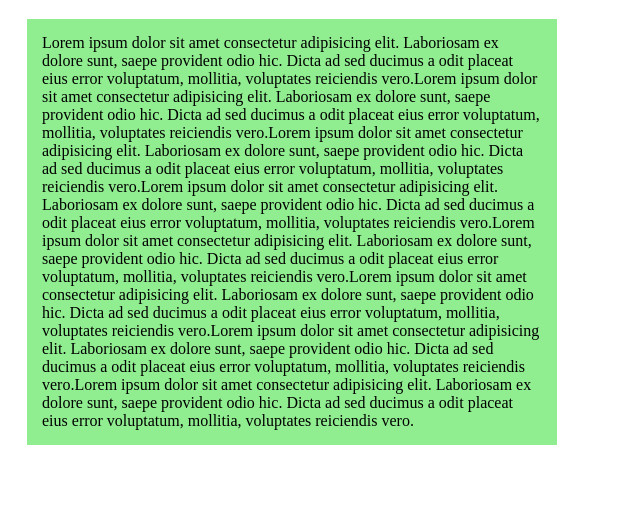
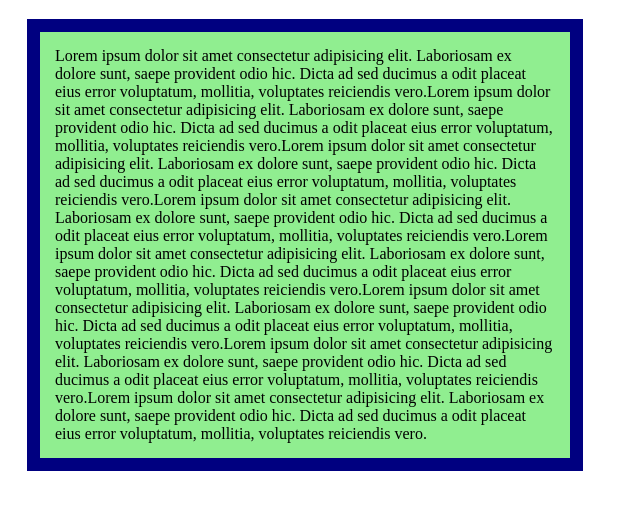
Before and after one commit to rezatajari/html-css, a plain HTML site: page 4-box model/box_model.html in a window 1280 px wide. Shown: the whole page, without its empty margins (0-640 px from the left). Drawn offline with Linux system fonts and the light colour scheme.

Commit message:
inset border to css file and final prj.

```diff
--- a/4-box model/box_model.css
+++ b/4-box model/box_model.css
@@ -1,6 +1,7 @@
 div.boxmodel{
     background-color: lightgreen;
     width: 500px;
+    border: 13px solid navy;
     padding: 15px;
     margin: 19px;
 }
```
